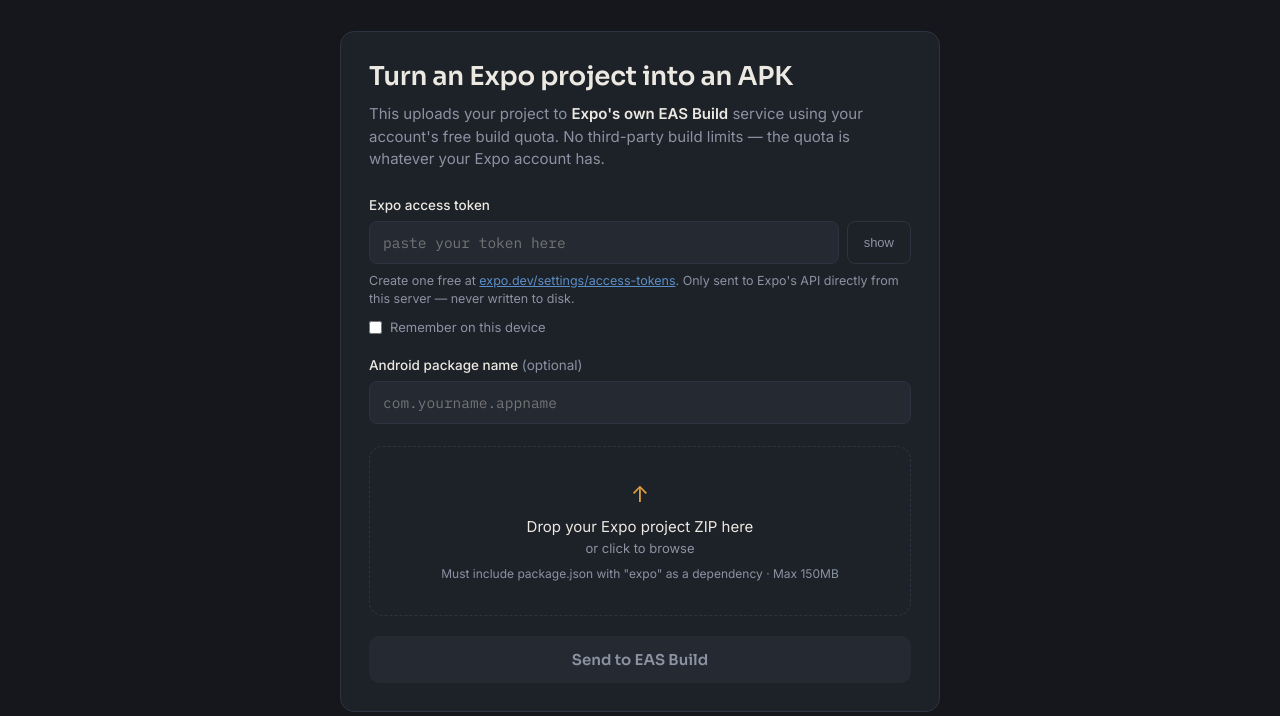
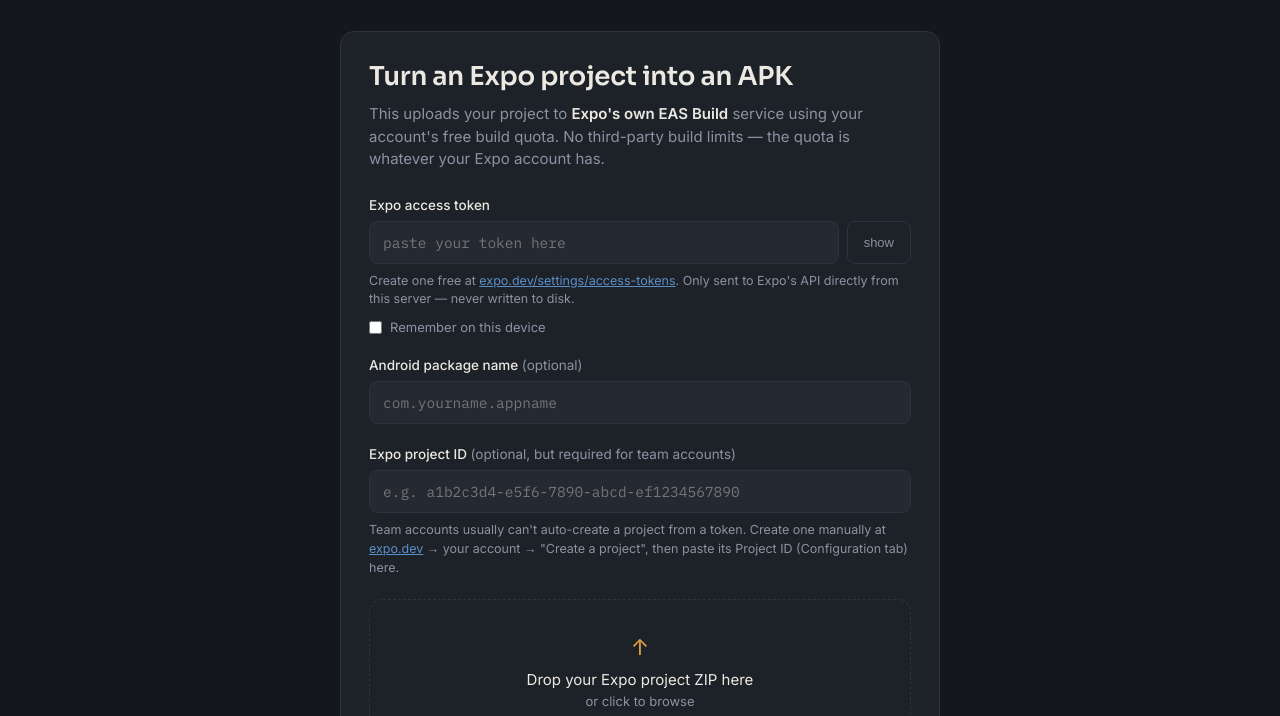
Before and after one commit to tycweb/apk-builder, a website: page public/index.html in a window 1280 px wide. Shown: the part 68-784 px from the top of the page. Drawn offline with Linux system fonts and the light colour scheme.

Commit message:
Add files via upload

```diff
--- a/public/app.js
+++ b/public/app.js
@@ -3,6 +3,7 @@
   const tokenToggle = document.getElementById("token-toggle");
   const rememberToken = document.getElementById("remember-token");
   const packageInput = document.getElementById("package-input");
+  const projectIdInput = document.getElementById("projectid-input");
   const dropzone = document.getElementById("dropzone");
   const fileInput = document.getElementById("file-input");
   const selectedFileEl = document.getElementById("selected-file");
@@ -225,6 +226,7 @@
     const formData = new FormData();
     formData.append("expoToken", token);
     formData.append("packageName", packageInput.value.trim());
+    formData.append("projectId", projectIdInput.value.trim());
     formData.append("projectZip", selectedFile);
 
     try {
--- a/public/index.html
+++ b/public/index.html
@@ -50,6 +50,16 @@
       <input id="package-input" type="text" placeholder="com.yourname.appname" />
     </div>
 
+    <div class="field">
+      <label for="projectid-input">Expo project ID <span class="optional">(optional, but required for team accounts)</span></label>
+      <input id="projectid-input" type="text" placeholder="e.g. a1b2c3d4-e5f6-7890-abcd-ef1234567890" />
+      <p class="hint">
+        Team accounts usually can't auto-create a project from a token. Create one manually at
+        <a href="https://expo.dev" target="_blank" rel="noopener">expo.dev</a> → your account → "Create a project",
+        then paste its Project ID (Configuration tab) here.
+      </p>
+    </div>
+
     <div id="dropzone" class="dropzone">
       <div class="dropzone-icon">↑</div>
       <p class="dropzone-title">Drop your Expo project ZIP here</p>
```
